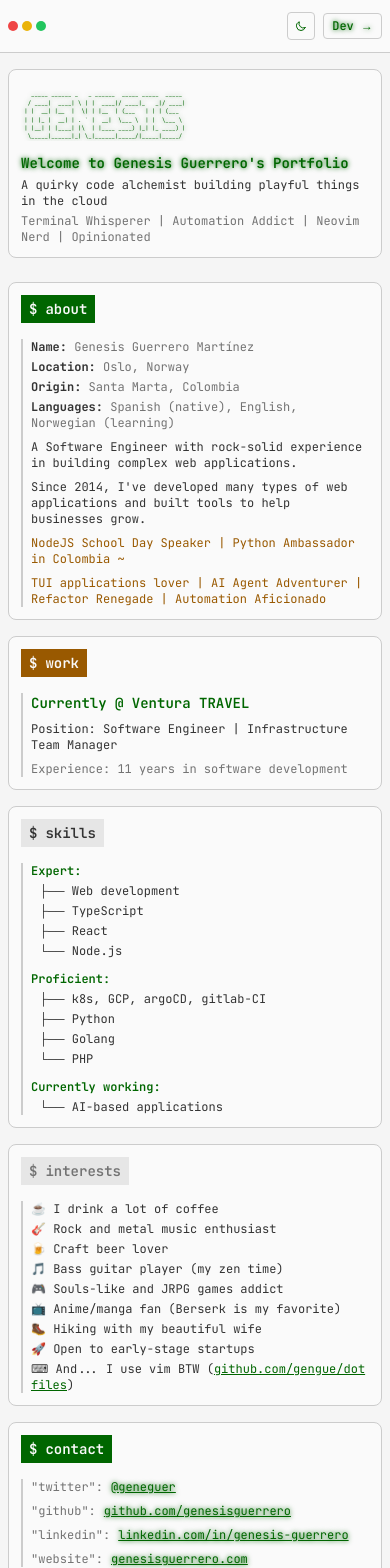
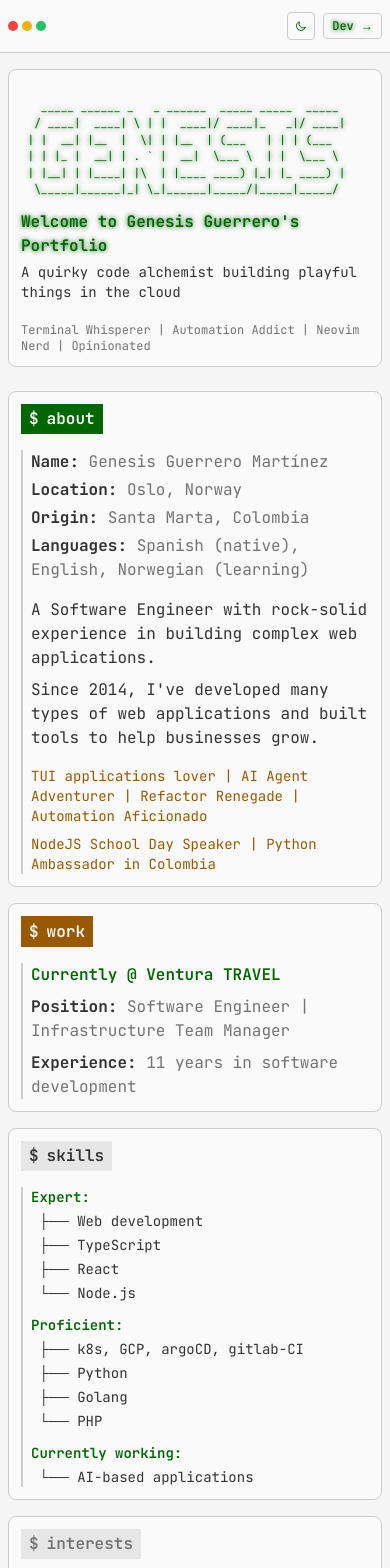
Before and after one commit to gengue/personal-website, a Next.js app: page / in a window 390 px wide. Shown: the top 1568 px of the page. Built offline with nearby package versions, Linux system fonts and the light colour scheme.

Commit message:
update typograpy

```diff
--- a/src/app/page.tsx
+++ b/src/app/page.tsx
@@ -46,11 +46,11 @@ export default function Home() {
 				<div className="mb-6 sm:mb-8 border border-border rounded-lg p-3 sm:p-6 bg-card">
 					<div className="flex items-center gap-4 sm:gap-8">
 						<div className="flex-1 min-w-0">
-							<pre className="text-primary text-[0.35rem] xs:text-[0.5rem] sm:text-xs md:text-sm overflow-x-auto terminal-glow whitespace-pre sm:whitespace-pre-wrap">
+							<pre className="text-primary text-[0.69rem] xs:text-[0.5rem] sm:text-xs md:text-sm overflow-x-auto terminal-glow whitespace-pre sm:whitespace-pre-wrap">
 								{asciiArt}
 							</pre>
 						</div>
-						<div className="hidden xs:flex flex-shrink-0 flex-col items-center justify-center">
+						<div className="hidden md:flex flex-shrink-0 flex-col items-center justify-center">
 							<div className="mb-1">
 								<p className="text-muted-foreground text-xs opacity-75 font-mono">
 									<span className="text-primary">$</span> icat avatar.jpg
@@ -68,13 +68,13 @@ export default function Home() {
 						</div>
 					</div>
 					<div className="mt-3 sm:mt-4 space-y-1 sm:space-y-2">
-						<p className="text-primary font-semibold terminal-glow text-sm sm:text-base">
+						<p className="text-primary font-semibold terminal-glow">
 							Welcome to Genesis Guerrero's Portfolio
 						</p>
-						<p className="text-xs sm:text-sm mb-4">
+						<p className="text-sm pb-4">
 							A quirky code alchemist building playful things in the cloud
 						</p>
-						<p className="text-muted-foreground text-xs sm:text-sm">
+						<p className="text-muted-foreground text-xs">
 							Terminal Whisperer | Automation Addict | Neovim Nerd | Opinionated
 						</p>
 					</div>
@@ -85,13 +85,13 @@ export default function Home() {
 					{/* About Section */}
 					<section className="border border-border rounded-lg p-3 sm:p-6 bg-card">
 						<div className="agnoster-segment agnoster-about mb-4">
-							<h2 className="font-semibold flex items-center text-sm sm:text-base">
+							<h2 className="font-semibold flex items-center">
 								<span className="mr-2">$</span>
 								<span>about</span>
 							</h2>
 						</div>
 						<div className="space-y-2 sm:space-y-3 pl-2 sm:pl-4 border-l-2 border-border">
-							<div className="text-xs sm:text-sm text-muted-foreground space-y-1">
+							<div className="text-muted-foreground space-y-1">
 								<p>
 									<strong className="text-foreground">Name:</strong> Genesis
 									Guerrero Martínez
@@ -109,7 +109,7 @@ export default function Home() {
 									Spanish (native), English, Norwegian (learning)
 								</p>
 							</div>
-							<div className="text-xs sm:text-sm space-y-2">
+							<div className="py-2 space-y-2">
 								<p>
 									A Software Engineer with rock-solid experience in building
 									complex web applications.
@@ -118,12 +118,14 @@ export default function Home() {
 									Since 2014, I've developed many types of web applications and
 									built tools to help businesses grow.
 								</p>
-								<p className="text-accent">
-									NodeJS School Day Speaker | Python Ambassador in Colombia ~
-								</p>
+							</div>
+							<div className="text-sm space-y-2">
 								<p className="text-accent">
 									TUI applications lover | AI Agent Adventurer | Refactor
 									Renegade | Automation Aficionado
+								</p>
+								<p className="text-accent">
+									NodeJS School Day Speaker | Python Ambassador in Colombia
 								</p>
 							</div>
 						</div>
@@ -132,20 +134,26 @@ export default function Home() {
 					{/* Work Section */}
 					<section className="border border-border rounded-lg p-3 sm:p-6 bg-card">
 						<div className="agnoster-segment agnoster-work mb-4">
-							<h2 className="font-semibold flex items-center text-sm sm:text-base">
+							<h2 className="font-semibold flex items-center">
 								<span className="mr-2">$</span>
 								<span>work</span>
 							</h2>
 						</div>
 						<div className="space-y-2 sm:space-y-3 pl-2 sm:pl-4 border-l-2 border-border">
-							<p className="text-primary font-semibold text-sm sm:text-base">
+							<p className="text-primary font-semibold">
 								Currently @ Ventura TRAVEL
 							</p>
-							<p className="text-xs sm:text-sm">
-								Position: Software Engineer | Infrastructure Team Manager
+							<p className="">
+								<strong>Position: </strong>
+								<span className="text-muted-foreground">
+									Software Engineer | Infrastructure Team Manager
+								</span>
 							</p>
-							<p className="text-xs sm:text-sm text-muted-foreground">
-								Experience: 11 years in software development
+							<p className="">
+								<strong>Experience: </strong>
+								<span className="text-muted-foreground">
+									11 years in software development
+								</span>
 							</p>
 						</div>
 					</section>
@@ -153,12 +161,12 @@ export default function Home() {
 					{/* Skills Section */}
 					<section className="border border-border rounded-lg p-3 sm:p-6 bg-card">
 						<div className="agnoster-segment agnoster-skills mb-4">
-							<h2 className="font-semibold flex items-center text-sm sm:text-base">
+							<h2 className="font-semibold flex items-center">
 								<span className="mr-2">$</span>
 								<span>skills</span>
 							</h2>
 						</div>
-						<div className="space-y-3 sm:space-y-4 pl-2 sm:pl-4 border-l-2 border-border text-xs sm:text-sm">
+						<div className="space-y-3 sm:space-y-4 pl-2 sm:pl-4 border-l-2 border-border text-sm">
 							<div>
 								<p className="text-primary font-semibold mb-1 sm:mb-2">
 									Expert:
@@ -195,12 +203,12 @@ export default function Home() {
 					{/* Interests Section */}
 					<section className="border border-border rounded-lg p-3 sm:p-6 bg-card">
 						<div className="agnoster-segment agnoster-interests mb-4">
-							<h2 className="font-semibold flex items-center text-sm sm:text-base">
+							<h2 className="font-semibold flex items-center">
 								<span className="mr-2">$</span>
 								<span>interests</span>
 							</h2>
 						</div>
-						<div className="space-y-1 sm:space-y-2 pl-2 sm:pl-4 border-l-2 border-border text-xs sm:text-sm">
+						<div className="space-y-1 sm:space-y-2 pl-2 sm:pl-4 border-l-2 border-border text-sm">
 							<p>☕ I drink a lot of coffee</p>
 							<p>🎸 Rock and metal music enthusiast</p>
 							<p>🍺 Craft beer lover</p>
@@ -227,12 +235,12 @@ export default function Home() {
 					{/* Contact Section */}
 					<section className="border border-border rounded-lg p-3 sm:p-6 bg-card">
 						<div className="agnoster-segment agnoster-contact mb-4">
-							<h2 className="font-semibold flex items-center text-sm sm:text-base">
+							<h2 className="font-semibold flex items-center">
 								<span className="mr-2">$</span>
 								<span>contact</span>
 							</h2>
 						</div>
-						<div className="pl-2 sm:pl-4 border-l-2 border-border space-y-2 text-xs sm:text-sm">
+						<div className="pl-2 sm:pl-4 border-l-2 border-border space-y-2 text-sm">
 							<div className="flex items-center gap-2">
 								<span className="text-muted-foreground">"twitter":</span>
 								<a
@@ -284,7 +292,7 @@ export default function Home() {
 				{/* Footer */}
 				<footer className="mt-8 sm:mt-12 text-center">
 					<div className="border border-border rounded-lg p-3 sm:p-4 bg-card">
-						<p className="text-muted-foreground text-xs sm:text-sm">
+						<p className="text-muted-foreground text-sm">
 							Terminal Portfolio v1.0.0
 						</p>
 						<div className="mt-2">
```
